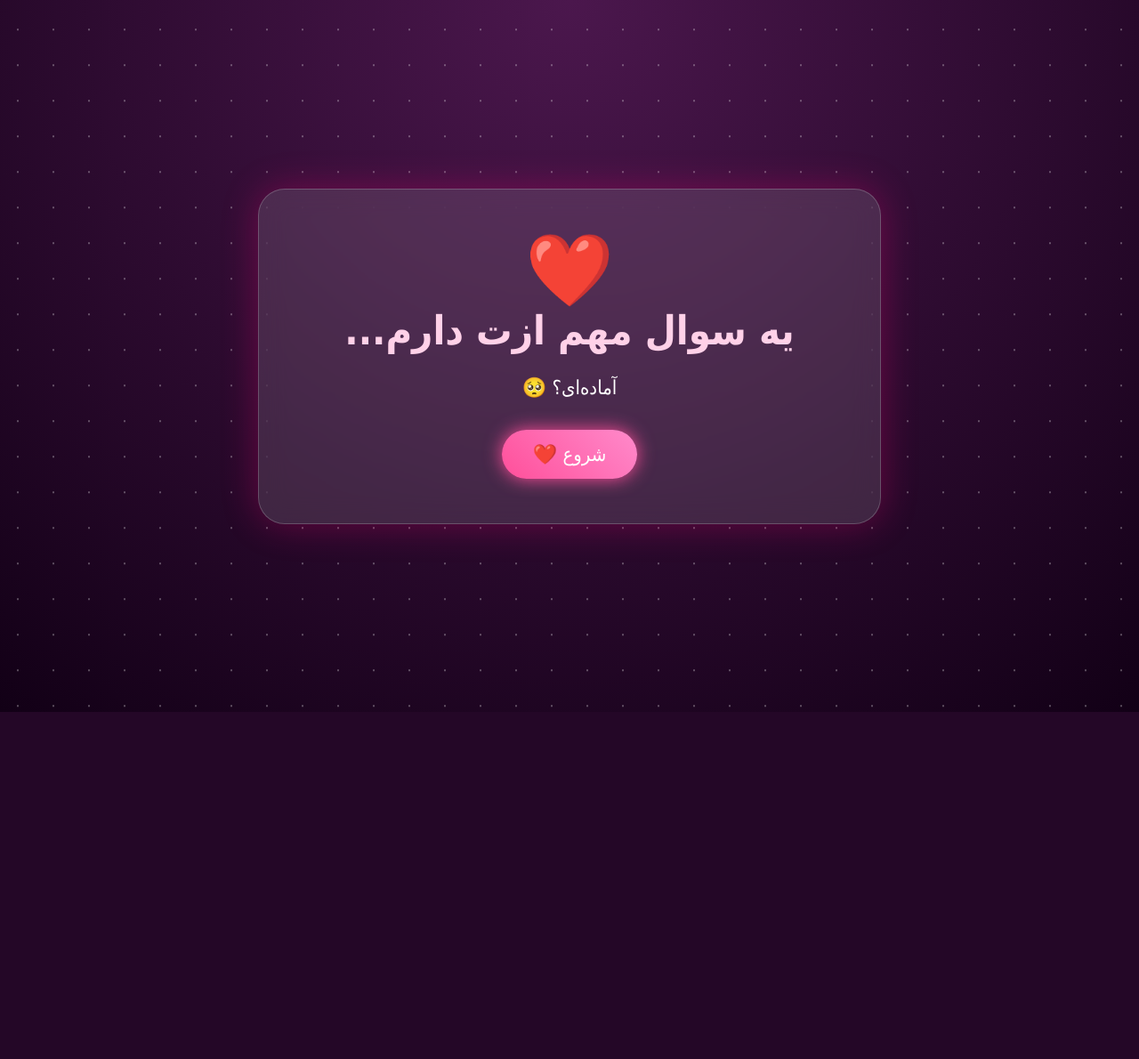
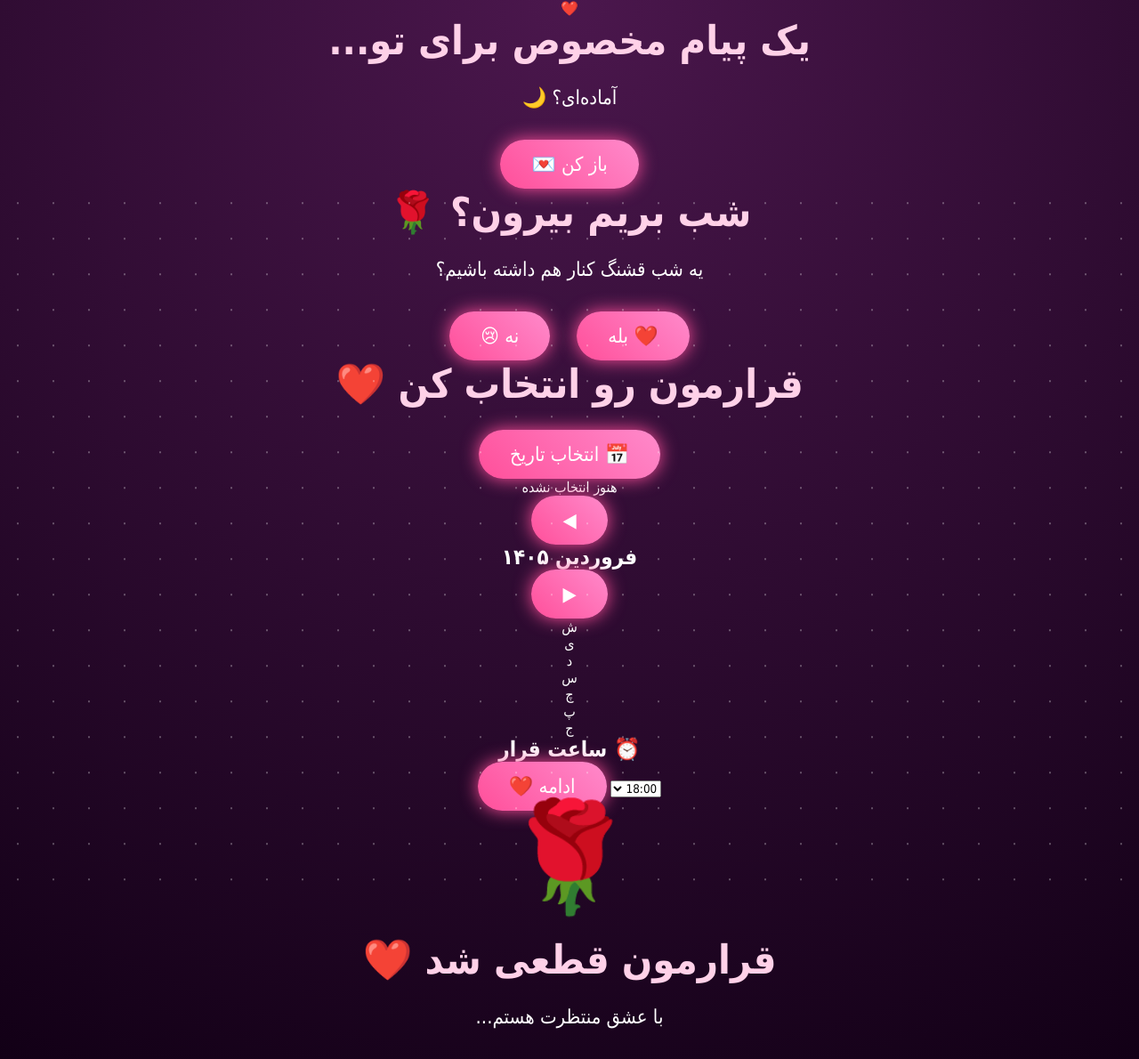
Before and after one commit to ahmadkyaie1389-boop/ahmad, a Flask app: page / in a window 1280 px wide. Shown: the whole page at 89% size. Before the commit the page ends 800 px from the top, so only its background shows below. Run offline with Flask 3, Linux system fonts and the light colour scheme.

Commit message:
new romantic page

```diff
--- a/templates/index.html
+++ b/templates/index.html
@@ -2,10 +2,12 @@
 <html lang="fa" dir="rtl">
 
 <head>
+
 <meta charset="UTF-8">
+
 <meta name="viewport" content="width=device-width, initial-scale=1.0">
 
-<title>یک سوال مهم ❤️</title>
+<title>یک قرار عاشقانه ❤️</title>
 
 <link rel="stylesheet" href="{{ url_for('static', filename='style.css') }}">
 
@@ -21,25 +23,115 @@
 <div class="container">
 
 
-<div id="page1" class="box">
+<!-- صفحه شروع -->
 
-<div class="heart">
+<section id="start" class="card">
+
+<div class="big-heart">
 ❤️
 </div>
 
 
 <h1>
-یه سوال مهم ازت دارم...
+یک پیام مخصوص برای تو...
 </h1>
 
 
 <p>
-آماده‌ای؟ 🥺
+آماده‌ای؟ 🌙
 </p>
 
 
-<button onclick="startQuestion()">
-شروع ❤️
+<button onclick="openQuestion()">
+باز کن 💌
+</button>
+
+
+</section>
+
+
+
+
+<!-- سوال -->
+
+<section id="question" class="card hide">
+
+
+<h1>
+شب بریم بیرون؟ 🌹
+</h1>
+
+
+<p>
+یه شب قشنگ کنار هم داشته باشیم؟
+</p>
+
+
+<div class="buttons">
+
+
+<button id="yesBtn" onclick="yesAnswer()">
+❤️ بله
+</button>
+
+
+<button id="noBtn" onclick="noAnswer()">
+نه 😢
+</button>
+
+
+</div>
+
+
+</section>
+
+
+
+
+
+<!-- انتخاب قرار -->
+
+<section id="datePage" class="card hide">
+
+
+<h1>
+قرارمون رو انتخاب کن ❤️
+</h1>
+
+
+
+<div class="calendar-wrapper">
+
+
+<button class="date-button" onclick="showCalendar()">
+
+📅 انتخاب تاریخ
+
+</button>
+
+
+<div id="selectedDate">
+هنوز انتخاب نشده
+</div>
+
+
+<div id="calendar" class="calendar hide">
+
+<div class="calendar-header">
+
+
+<button onclick="changeMonth(-1)">
+◀
+</button>
+
+
+<h2 id="monthTitle">
+فروردین ۱۴۰۵
+</h2>
+
+
+<button onclick="changeMonth(1)">
+▶
 </button>
 
 
@@ -47,31 +139,21 @@
 
 
 
-<div id="page2" class="box hidden">
+<div class="days">
+
+<div>ش</div>
+<div>ی</div>
+<div>د</div>
+<div>س</div>
+<div>چ</div>
+<div>پ</div>
+<div>ج</div>
+
+</div>
 
 
-<h1>
-شب بریم بیرون؟ 🌙
-</h1>
 
-
-<p>
-یه قرار قشنگ باهم داشته باشیم؟
-</p>
-
-
-<div class="buttons">
-
-<button id="yes"
-onclick="yesClick()">
-❤️ بله
-</button>
-
-
-<button id="no"
-onclick="noClick()">
-نه 😢
-</button>
+<div id="dates" class="dates"></div>
 
 
 </div>
@@ -82,40 +164,57 @@ onclick="noClick()">
 
 
 
-<div id="page3" class="box hidden">
+
+<h2>
+⏰ ساعت قرار
+</h2>
 
 
-<h1>
-پس قرارمون قطعی شد ❤️
-</h1>
+<select id="time">
+
+<option>
+18:00
+</option>
+
+<option>
+19:00
+</option>
+
+<option>
+20:00
+</option>
+
+<option>
+21:00
+</option>
+
+<option>
+22:00
+</option>
 
 
-<p>
-تاریخ و ساعت رو انتخاب کن 🌹
-</p>
+</select>
 
 
-<input
-type="date"
-id="date">
 
-
-<input
-type="time"
-id="time">
-
-
-<button onclick="finalPage()">
+<button onclick="finishDate()">
 ادامه ❤️
 </button>
 
 
-</div>
+
+</section>
 
 
 
 
-<div id="page4" class="box hidden">
+
+
+
+<!-- صفحه آخر -->
+
+
+<section id="final" class="card hide">
 
 
 <div class="rose">
@@ -124,22 +223,27 @@ id="time">
 
 
 <h1>
-با عشق تقدیم به تو ❤️
+قرارمون قطعی شد ❤️
 </h1>
 
 
-<p>
-منتظر یه شب فوق‌العاده باش...
+<p id="finalText">
+
+با عشق منتظرت هستم...
+
 </p>
 
 
 <div id="petals"></div>
 
 
+</section>
+
+
+
 </div>
 
 
-</div>
 
 
 
@@ -151,6 +255,8 @@ id="time">
 </audio>
 
 
+
+
 <script src="{{ url_for('static', filename='script.js') }}"></script>
 
 
```
